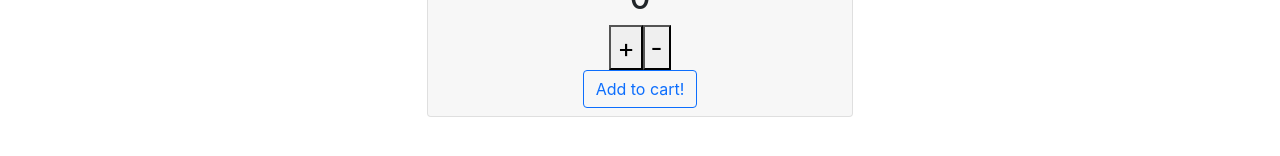
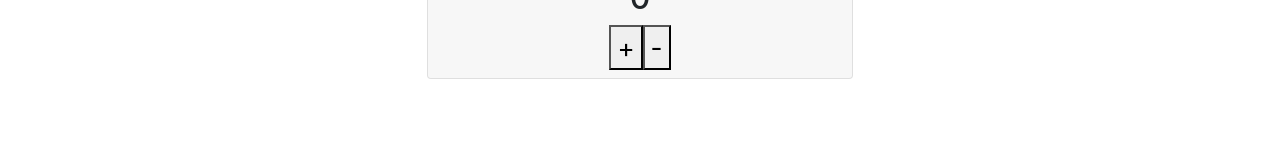
Before and after one commit to mariabelenpitriqueo/my-apppitriqueo, a React (Vite) app: page /detail/1 in a window 1280 px wide. Shown: the part 368-524 px from the top of the page. Built offline with nearby package versions, Linux system fonts and the light colour scheme.

Commit message:
Eliminacion de boton en Item Detail
Eliminacion de boton 'Add to cart' duplicado

```diff
--- a/src/components/ItemDetail/ItemDetail.jsx
+++ b/src/components/ItemDetail/ItemDetail.jsx
@@ -11,6 +11,7 @@ return(
         <div className = 'card w-100 mt-5'>
            <div className = 'card-header'>
             {`${prod.name} - ${prod.autor}`}
+
         </div>
 
         <div className ='card body'>
@@ -19,9 +20,8 @@ return(
         </div>
 
            <div className='card-footer'>
-           <ItemCount />
-               <button className='btn btn-outline-primary btn-block'>Add to cart!
-               </button>
+           <ItemCount stock={prod.stock} />
+
 
 
 
```
